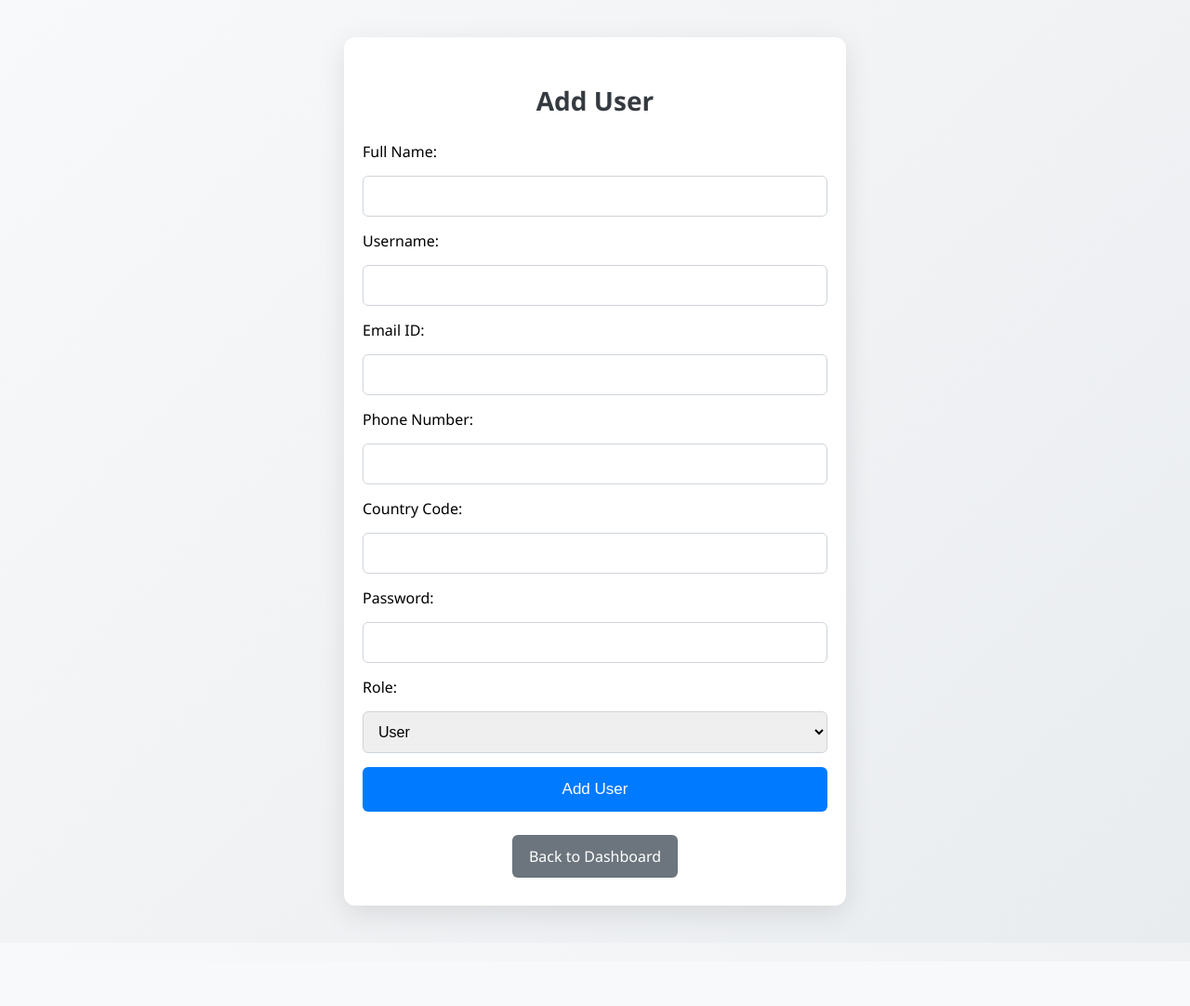
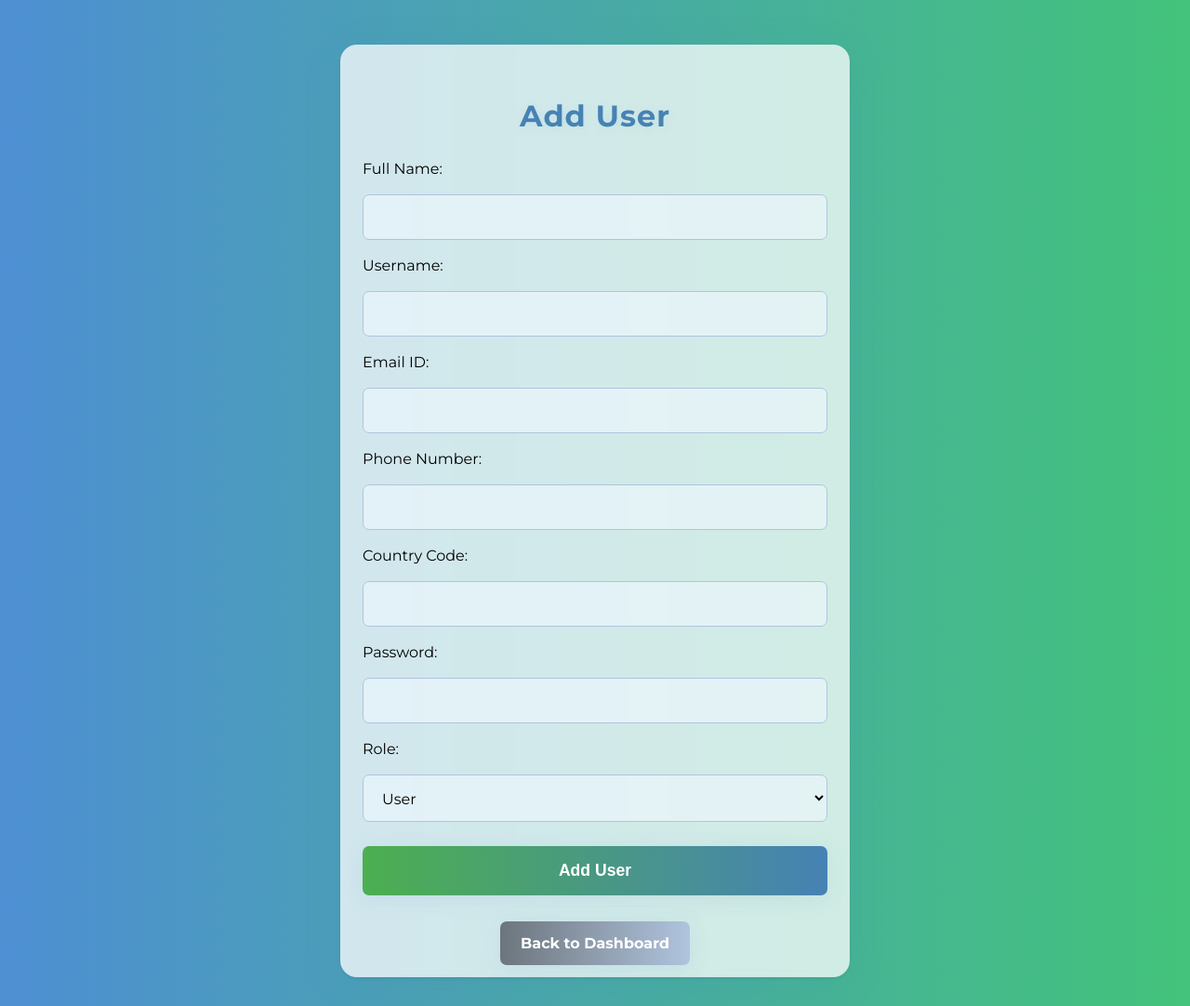
Before and after one commit to vidved123/MyLibrary, a Python web app: template templates/add_user.html in a window 1280 px wide. Shown: the whole page at 93% size. Before the commit the page ends 1014 px from the top, so only its background shows below. Run offline with Jinja, Linux system fonts and the light colour scheme; the template is opened without the code that fills it, so the values that code supplies are empty.

Commit message:
Update AddUser.css

```diff
--- a/static/css/AddUser.css
+++ b/static/css/AddUser.css
@@ -1,123 +1,185 @@
+@import url('https://fonts.googleapis.com/css2?family=Montserrat:wght@400;700&display=swap');
+
 /* Make body scrollable and flexible */
 body {
     margin: 0;
     padding: 0;
-    font-family: 'Segoe UI', Tahoma, Geneva, Verdana, sans-serif;
-    background: linear-gradient(135deg, #f8f9fa, #e9ecef);
+    font-family: 'Montserrat', 'Segoe UI', Tahoma, Geneva, Verdana, sans-serif;
+    background: linear-gradient(90deg, #4e8fd3 0%, #43c37b 100%);
+    min-height: 100vh;
+    animation: fadeInBody 1s ease;
+    overflow: hidden;
+}
+
+@keyframes fadeInBody {
+    from { opacity: 0; }
+    to { opacity: 1; }
 }
 
 /* Outer container with scrollable page */
 .container {
     max-width: 500px;
-    margin: 40px auto;
-    padding: 30px 20px;
-    background-color: white;
-    border-radius: 12px;
-    box-shadow: 0 8px 30px rgba(0, 0, 0, 0.1);
+    margin: 48px auto;
+    padding: 36px 24px;
+    background: rgba(255, 255, 255, 0.75);
+    border-radius: 18px;
+    box-shadow: 0 8px 40px rgba(70, 130, 180, 0.13), 0 1.5px 4px rgba(0,0,0,0.07);
+    backdrop-filter: blur(8px);
+    animation: fadeInUp 1s 0.2s both;
+    max-height: 90vh;
+    overflow: auto;
+}
+
+@keyframes fadeInUp {
+    from { opacity: 0; transform: translateY(40px); }
+    to { opacity: 1; transform: translateY(0); }
 }
 
 /* Header */
 h1 {
     text-align: center;
-    color: #343a40;
-    margin-bottom: 25px;
-    font-size: 28px;
+    color: #4682b4;
+    margin-bottom: 28px;
+    font-size: 2em;
+    font-weight: 700;
+    letter-spacing: 1px;
+    text-shadow: 1px 2px 12px rgba(70, 130, 180, 0.10);
+    animation: fadeInDown 1s 0.3s both;
+}
+
+@keyframes fadeInDown {
+    from { opacity: 0; transform: translateY(-30px); }
+    to { opacity: 1; transform: translateY(0); }
 }
 
 /* Flash messages */
 .message {
     padding: 12px;
     margin-bottom: 15px;
-    border-radius: 6px;
-    font-size: 14px;
+    border-radius: 7px;
+    font-size: 15px;
     text-align: center;
+    font-weight: 600;
+    letter-spacing: 0.5px;
+    animation: fadeIn 0.7s 0.7s both;
+}
+
+@keyframes fadeIn {
+    from { opacity: 0; }
+    to { opacity: 1; }
 }
 
 .message.success {
     background-color: #d4edda;
     color: #155724;
-    border: 1px solid #c3e6cb;
+    border: 1.5px solid #c3e6cb;
 }
 
 .message.error {
     background-color: #f8d7da;
     color: #721c24;
-    border: 1px solid #f5c6cb;
+    border: 1.5px solid #f5c6cb;
 }
 
 /* Form layout */
 form {
     display: flex;
     flex-direction: column;
-    gap: 15px;
+    gap: 18px;
 }
 
 /* Inputs */
 input,
 select {
-    padding: 12px;
+    padding: 14px 14px 14px 16px;
     font-size: 16px;
-    border: 1px solid #ced4da;
-    border-radius: 6px;
+    border: 1.5px solid #b0c4de;
+    border-radius: 7px;
     width: 100%;
     box-sizing: border-box;
+    background: rgba(240, 248, 255, 0.6);
+    transition: border-color 0.3s, box-shadow 0.3s, background 0.3s;
+    outline: none;
+    font-family: inherit;
 }
 
 input:focus,
 select:focus {
-    border-color: #007bff;
-    outline: none;
-    box-shadow: 0 0 4px rgba(0, 123, 255, 0.3);
+    border-color: #4682b4;
+    background: #fff;
+    box-shadow: 0 0 0 2px #b0c4de33;
 }
 
 /* Submit button */
 button {
-    padding: 14px;
-    font-size: 17px;
-    background-color: #007bff;
+    padding: 16px;
+    font-size: 1.1em;
+    background: linear-gradient(90deg, #4CAF50 0%, #4682b4 100%);
     color: white;
     border: none;
-    border-radius: 6px;
+    border-radius: 7px;
     cursor: pointer;
-    transition: background-color 0.3s ease;
+    font-weight: 600;
+    box-shadow: 0 4px 24px rgba(70, 130, 180, 0.10);
+    transition: background 0.3s, transform 0.3s, box-shadow 0.3s;
+    outline: none;
+    margin-top: 8px;
 }
 
 button:hover {
-    background-color: #0056b3;
+    background: linear-gradient(90deg, #45a049 0%, #357ab8 100%);
+    transform: translateY(-2px) scale(1.03);
+    box-shadow: 0 8px 32px rgba(70, 130, 180, 0.18);
 }
 
 /* Back link */
 .back-button {
     text-align: center;
-    margin-top: 25px;
+    margin-top: 28px;
 }
 
 .back-button a {
-    background-color: #6c757d;
+    background: linear-gradient(90deg, #6c757d 0%, #b0c4de 100%);
     color: white;
     text-decoration: none;
-    padding: 12px 18px;
-    border-radius: 6px;
+    padding: 14px 22px;
+    border-radius: 7px;
     display: inline-block;
+    font-size: 1em;
+    font-weight: 600;
+    box-shadow: 0 4px 24px rgba(70, 130, 180, 0.10);
+    transition: background 0.3s, transform 0.3s, box-shadow 0.3s;
 }
 
 .back-button a:hover {
-    background-color: #5a6268;
+    background: linear-gradient(90deg, #5a6268 0%, #b0c4de 100%);
+    transform: translateY(-2px) scale(1.03);
+    box-shadow: 0 8px 32px rgba(70, 130, 180, 0.18);
+}
+
+::-webkit-scrollbar {
+    width: 8px;
+    background: #e0eafc;
+}
+::-webkit-scrollbar-thumb {
+    background: #b0c4de;
+    border-radius: 8px;
 }
 
 /* Responsive adjustments */
 @media (max-width: 600px) {
     .container {
         margin: 20px 10px;
-        padding: 25px 15px;
+        padding: 22px 8px;
     }
 
     h1 {
-        font-size: 22px;
+        font-size: 1.3em;
     }
 
     button,
     .back-button a {
-        font-size: 15px;
+        font-size: 0.95em;
+        padding: 12px 10px;
     }
 }
```
